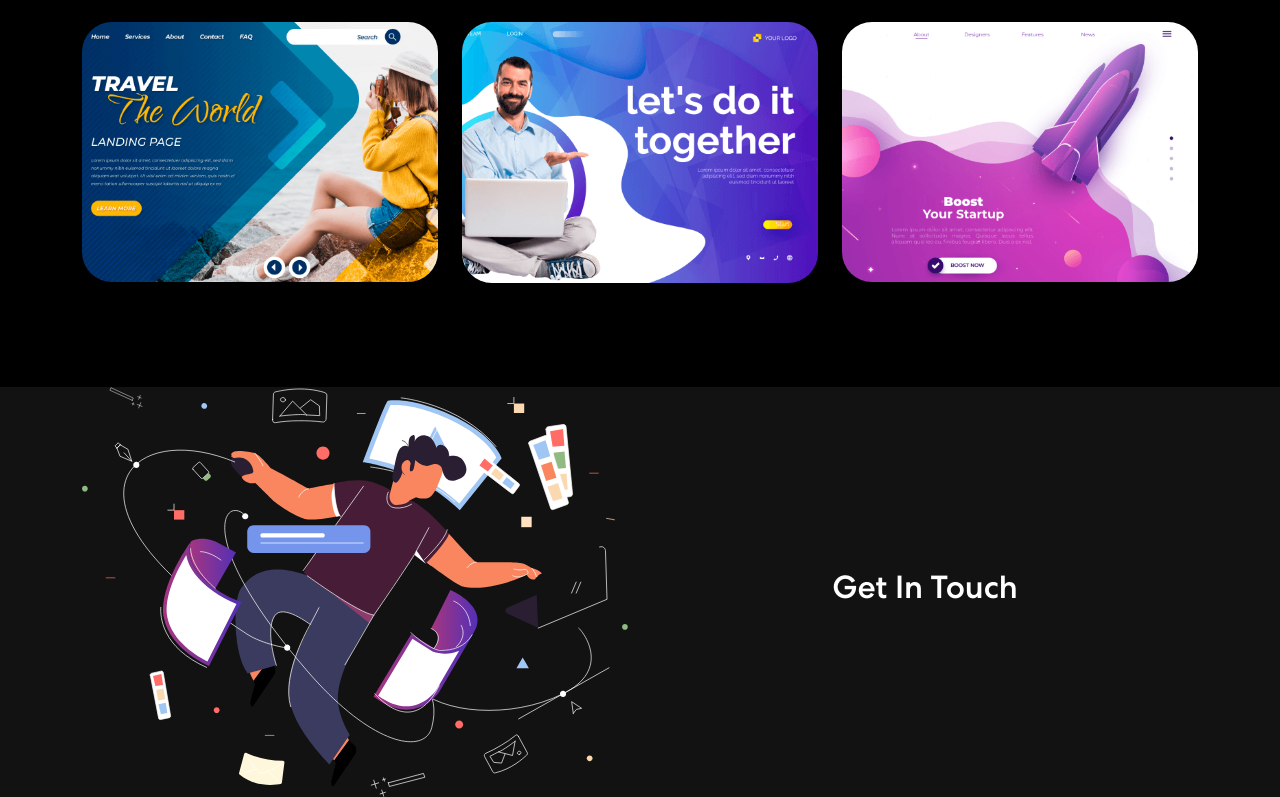
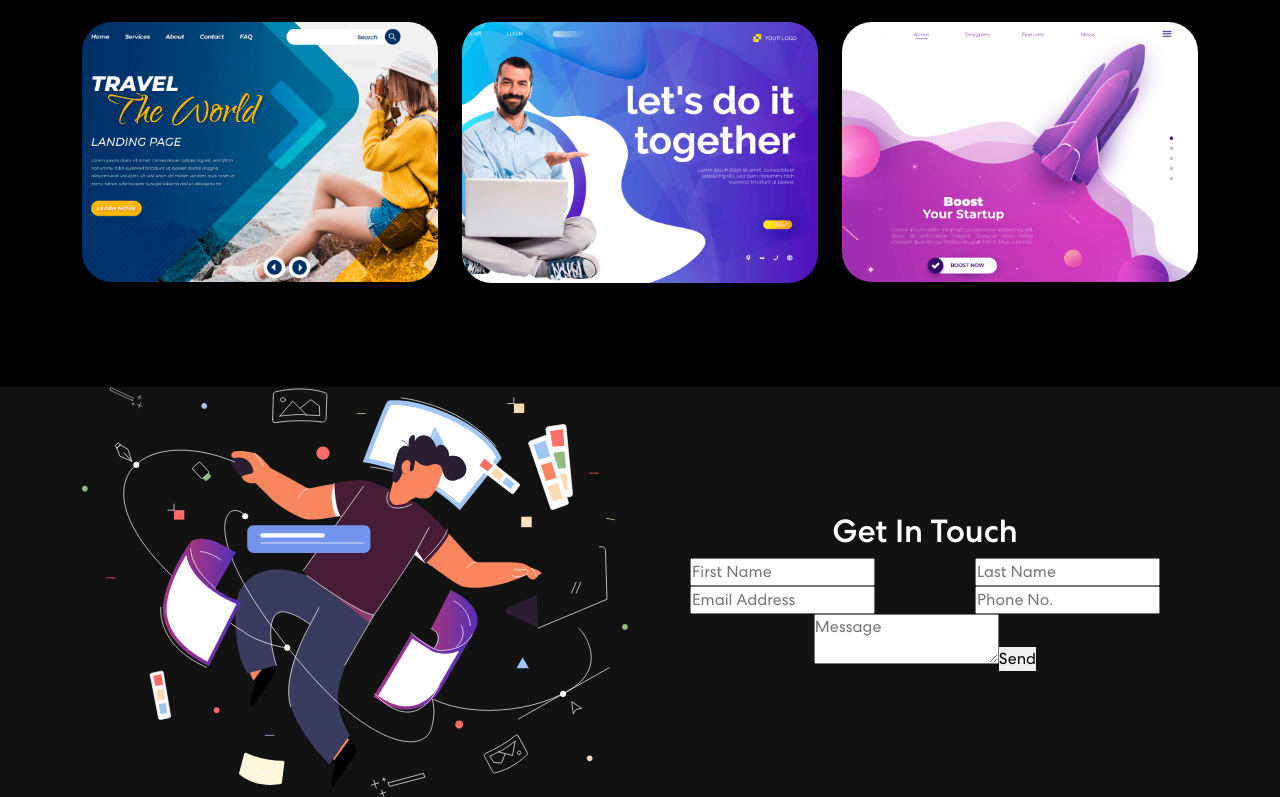
Before and after one commit to daryldelrosario/co-profifteen_react-portfolio, a React (Create React App) app: page / in a window 1280 px wide. Shown: the part 2006-2803 px from the top of the page. Built offline with nearby package versions, Linux system fonts and the light colour scheme.

Commit message:
complete basic form for contact component

```diff
--- a/src/components/Contact.js
+++ b/src/components/Contact.js
@@ -15,6 +15,13 @@ function Contact() {
     const [buttonText, setButtonText] = useState("Send");
     const [status, setStatus] = useState({});
 
+    const onFormUpdate = (category, value) => {
+        setFormDetails({
+            ...formDetails,
+            [category]: value,
+        })
+    }
+
     return (
         <section className="contact" id="contact">
             <Container>
@@ -25,7 +32,30 @@ function Contact() {
                     <Col md={6}>
                         <h2>Get In Touch</h2>
                         <form>
-
+                            <Row>
+                                <Col sm={6} className="px-1">
+                                    <input type="text" value={formDetails.firstName} placeholder="First Name" onChange={(e) => onFormUpdate('firstName', e.target.value)}/>
+                                </Col>
+                                <Col sm={6} className="px-1">
+                                    <input type="text" value={formDetails.lastName} placeholder="Last Name" onChange={(e) => onFormUpdate('lastName', e.target.value)}/>
+                                </Col>
+                                <Col sm={6} className="px-1">
+                                    <input type="email" value={formDetails.email} placeholder="Email Address" onChange={(e) => onFormUpdate('email', e.target.value)}/>
+                                </Col>
+                                <Col sm={6} className="px-1">
+                                    <input type="tel" value={formDetails.phone} placeholder="Phone No." onChange={(e) => onFormUpdate('phone', e.target.value)}/>
+                                </Col>
+                            </Row>
+                            <Col>
+                                <textarea row="6" value={formDetails.message} placeholder="Message" onChange={(e) => onFormUpdate('message', e.target.value)}/>
+                                <button type="submit"><span>{buttonText}</span></button>
+                            </Col>
+                            {
+                                status.message &&
+                                <Col>
+                                    <p className={status.success === false ? 'danger' : 'success'}>{status.message}</p>
+                                </Col>
+                            }
                         </form>
                     </Col>
                 </Row>
```
